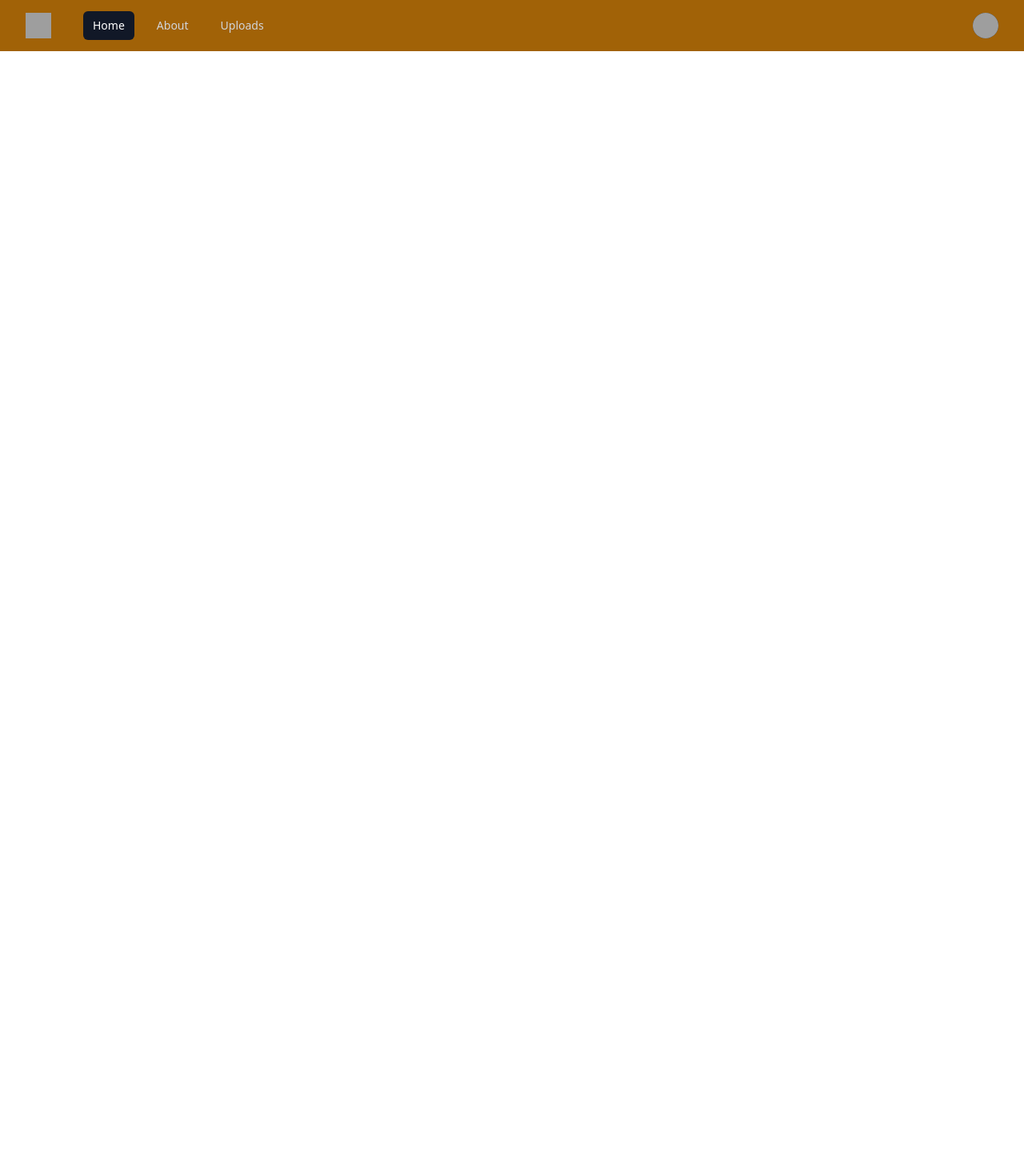
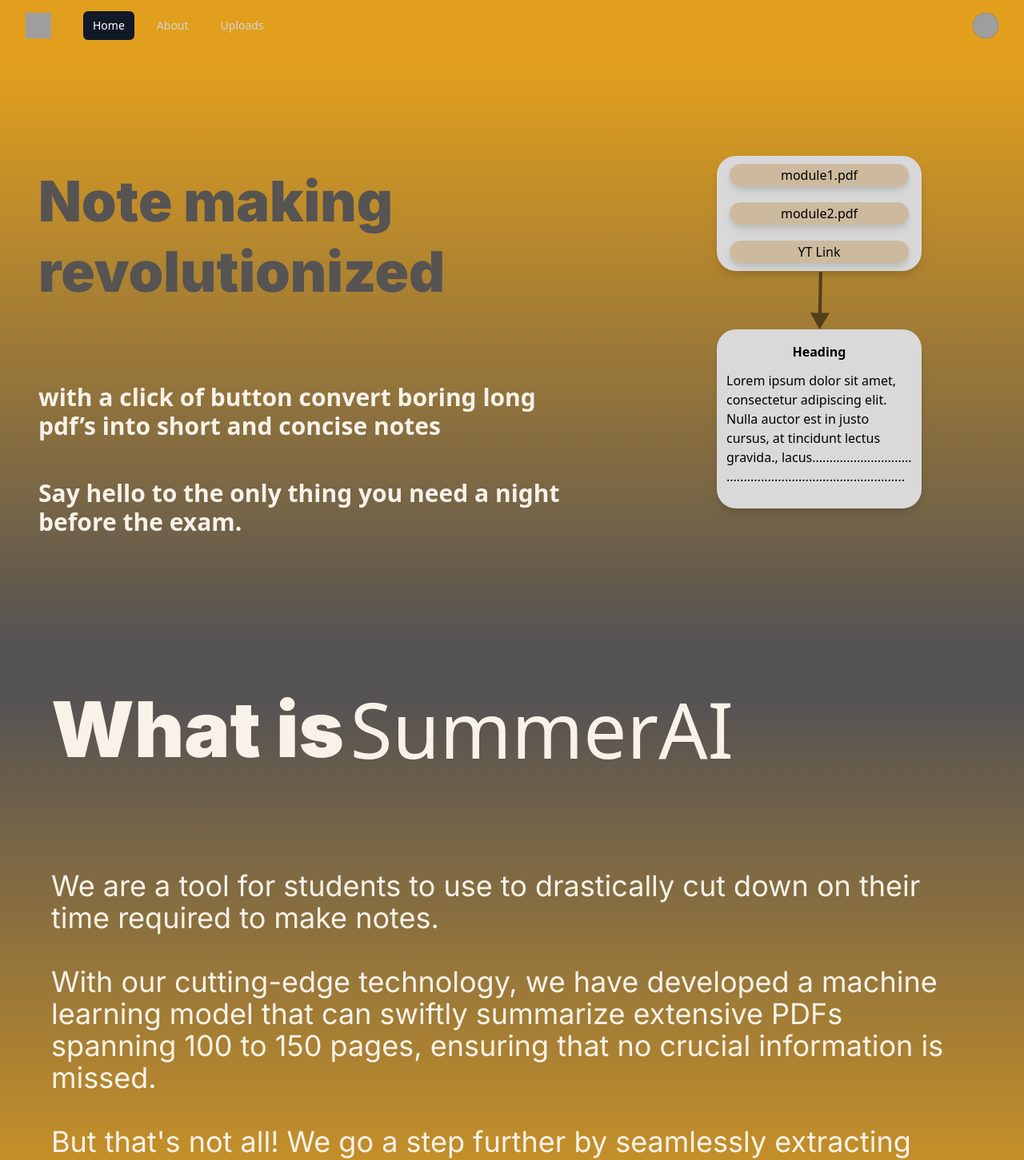
Before and after one commit to HariVP03/summary-ai, a Next.js app: page / in a window 1280 px wide. Shown: the top 1451 px of the page at 80% size. Before the commit the page ends 800 px from the top, so only its background shows below. Built offline with nearby package versions, Linux system fonts and the light colour scheme; grey boxes are pictures that could not be loaded.

Commit message:
index ready

```diff
--- a/src/components/navbar.tsx
+++ b/src/components/navbar.tsx
@@ -45,7 +45,7 @@
   return (
     <>
       <div>
-        <Disclosure as="nav" className="bg-yellow-700">
+        <Disclosure as="nav" className="bg-[ rgba(217, 217, 217, 0.25)]">
           {({ open }: any) => (
             <>
               <div className="mx-auto max-w-7xl px-4 sm:px-6 lg:px-8">
--- a/src/pages/components/Read.tsx
+++ b/src/pages/components/Read.tsx
@@ -10,10 +10,15 @@
 
 export default function Read(){
     return(
-        <main  className="w-screen h-screen flex bac2">
-            <div className="flex flex-row">
-                <h1 className={inter.className+ ` font-black text-8xl text-[#F8F2E9] `}>What is</h1>
-                <h1>SummerAI</h1>
+        <main  className=" w-full  h-full lg:h-screen lg:w-screen flex flex-col flex-wrap bac2">
+            <div className="flex flex-row m-16 mb-4 lg:m-16 gap-2 flex-wrap">
+                <h1 className={inter.className+ ` font-black text-5xl lg:text-8xl text-[#F8F2E9] `}>What is </h1>
+                <h1 className={roboto.className+`font-thin text-5xl lg:text-8xl  text-[#F8F2E9]`}> SummerAI</h1>
+            </div>
+            <div className="flex flex-col m-16 gap-10">
+                <p className={inter.className+ ` text-xl lg:text-4xl text-[#F8F2E9] `}>We are a tool for students to use to drastically cut down on their time required to make notes.</p>
+                <p className={inter.className+ `  text-xl lg:text-4xl text-[#F8F2E9] `}>With our cutting-edge technology, we have developed a machine learning model that can swiftly summarize extensive PDFs spanning 100 to 150 pages, ensuring that no crucial information is missed.</p>
+                <p className={inter.className+ `  text-xl lg:text-4xl text-[#F8F2E9] `}>But that's not all! We go a step further by seamlessly extracting essential insights from YouTube videos, even in cases where written notes are absent.</p>
             </div>
         </main>
     )
--- a/src/pages/index.tsx
+++ b/src/pages/index.tsx
@@ -2,6 +2,8 @@
 import { Inter } from "next/font/google";
 import { Navbar } from "@/components/navbar";
 import { chakra } from "@chakra-ui/react";
+import Read from "./components/Read";
+import Hero from "./components/Hero";
 
 const inter = Inter({ subsets: ["latin"] });
 
@@ -13,9 +15,11 @@
 
         <link rel="icon" href="/favicon.ico" />
       </Head>
-      <chakra.main>
-        <Navbar />
-      </chakra.main>
+      <main>
+        {/* <Navbar/> */}
+        <Hero/>
+        <Read/>
+      </main>
     </>
   );
 }
```
